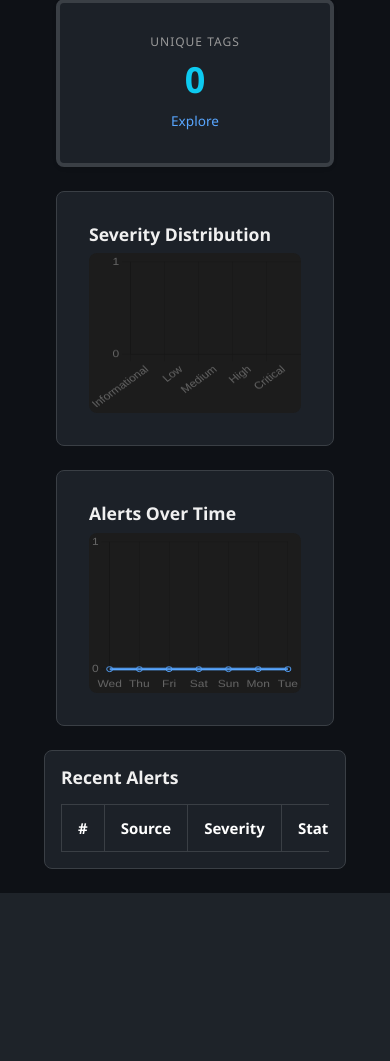
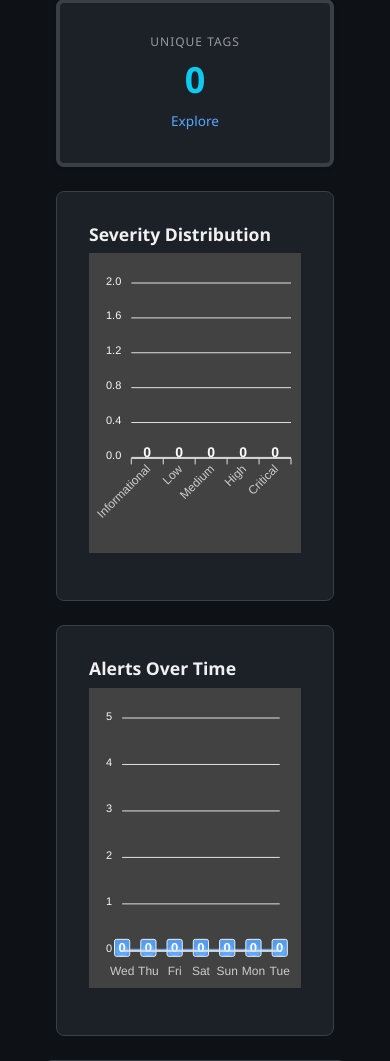
Before and after one commit to CodeBarbarian/sentinel_commander, a FastAPI app: page /web/v1/dashboard in a window 390 px wide. Shown: the part 634-1695 px from the top of the page. Before the commit the page ends 1527 px from the top, so only its background shows below. Run offline with FastAPI, Linux system fonts and the light colour scheme; the visitor is signed in with stand-in values (Sample User, id 1); data comes from the database, SQL or seed files in the repository; data that the repository does not hold is empty; some libraries are stand-ins or nearby versions.

Commit message:
Additions to Quality of life
Added some new styles
Added a clock (UTC) in navbar
Fixed some colors in Cases
Updated the charts used in dashboard.

```diff
--- a/app/static/css/styles.css
+++ b/app/static/css/styles.css
@@ -127,6 +127,12 @@ a:hover {
 .severity-informational {
     background-color: #6c757d;
 }
+
+.stat-card.bg-info    { background-color: rgba(13, 202, 240, 0.08) !important; color: #0dcaf0 !important; }
+.stat-card.bg-danger  { background-color: rgba(220, 53, 69, 0.08) !important; color: #dc3545 !important; }
+.stat-card.bg-warning { background-color: rgba(253, 193, 7, 0.08) !important; color: #fdc107 !important; }
+.stat-card.bg-success { background-color: rgba(25, 135, 84, 0.08) !important; color: #198754 !important; }
+
 
 /* === CHART ZONE === */
 canvas {
--- a/app/templates/_design.html
+++ b/app/templates/_design.html
@@ -23,5 +23,21 @@
 </main>
 <!-- Optional: JS for Bootstrap -->
 <script src="https://cdn.jsdelivr.net/npm/bootstrap@5.3.3/dist/js/bootstrap.bundle.min.js"></script>
+<script>
+    function updateClock() {
+        const now = new Date();
+        const timeStr = now.toLocaleTimeString('en-GB', {
+            hour: '2-digit',
+            minute: '2-digit',
+            second: '2-digit',
+            hour12: false,
+            timeZone: 'UTC'
+        });
+        document.getElementById('currentTime').textContent = `🕒 UTC ${timeStr}`;
+    }
+
+    setInterval(updateClock, 1000);
+    updateClock();
+</script>
 </body>
 </html>
--- a/app/templates/_navbar.html
+++ b/app/templates/_navbar.html
@@ -76,6 +76,10 @@
                 <button class="btn btn-sm btn-outline-primary" type="submit">Search</button>
             </form>
 
+            <!-- Current Time Display -->
+            <div class="navbar-text text-light small me-3" id="currentTime">
+                🕒 --
+            </div>
 
             <!-- User Profile Dropdown -->
             {% if request.session.user %}
--- a/app/templates/dashboard/dashboard.html
+++ b/app/templates/dashboard/dashboard.html
@@ -30,7 +30,7 @@
       <div class="card h-100">
         <div class="card-body">
           <h5 class="card-title">Severity Distribution</h5>
-          <canvas id="severityChart" height="160"></canvas>
+          <div id="severityChart"></div>
         </div>
       </div>
     </div>
@@ -38,7 +38,7 @@
       <div class="card h-100">
         <div class="card-body">
           <h5 class="card-title">Alerts Over Time</h5>
-          <canvas id="timelineChart" height="160"></canvas>
+          <div id="timelineChart"></div>
         </div>
       </div>
     </div>
@@ -75,57 +75,83 @@
   </div>
 
 </div>
+<script src="https://cdn.jsdelivr.net/npm/apexcharts"></script>
+<script>
+  // Severity Chart (Bar)
+  const severityChart = new ApexCharts(document.querySelector("#severityChart"), {
+    chart: {
+      type: 'bar',
+      height: 300,
+      toolbar: { show: false }
+    },
+    series: [{
+      name: "Alerts",
+      data: {{ charts.severity_values | tojson }}
+    }],
+    xaxis: {
+      categories: {{ charts.severity_labels | tojson }},
+      labels: { style: { colors: '#ccc' } }
+    },
+    dataLabels: {
+      enabled: true,
+      style: {
+        fontSize: '14px',
+        colors: ['#fff']
+      }
+    },
+    plotOptions: {
+      bar: {
+        borderRadius: 4,
+        columnWidth: '50%'
+      }
+    },
+    colors: ['#6c757d', '#198754', '#fd7e14', '#dc3545', '#b91c1c'],
+    tooltip: {
+      theme: 'dark'
+    },
+    theme: { mode: 'dark' }
+  });
+  severityChart.render();
 
-<script src="https://cdn.jsdelivr.net/npm/chart.js"></script>
-<script>
-  new Chart(document.getElementById('severityChart'), {
-    type: 'bar',
-    data: {
-      labels: {{ charts.severity_labels | tojson }},
-      datasets: [{
-        data: {{ charts.severity_values | tojson }},
-        backgroundColor: ['#6c757d', '#198754', '#fd7e14', '#dc3545', '#b91c1c'],
-        borderRadius: 5
-      }]
+  // Timeline Chart (Line)
+  const timelineChart = new ApexCharts(document.querySelector("#timelineChart"), {
+    chart: {
+      type: 'line',
+      height: 300,
+      toolbar: { show: false }
     },
-options: {
-  maintainAspectRatio: false,
-  responsive: true,
-  plugins: {
-    legend: { display: false }
-  },
-  scales: {
-    y: {
-      beginAtZero: true,
-      ticks: { stepSize: 1 }
-    }
-  }
-}
+    series: [{
+      name: "Alerts",
+      data: {{ charts.timeline_values | tojson }}
+    }],
+    xaxis: {
+      categories: {{ charts.timeline_labels | tojson }},
+      labels: { style: { colors: '#ccc' } }
+    },
+    stroke: {
+      curve: 'smooth',
+      width: 3
+    },
+    markers: {
+      size: 5,
+      colors: ['#58a6ff'],
+      strokeColors: '#fff',
+      hover: { size: 7 }
+    },
+    dataLabels: {
+      enabled: true,
+      style: {
+        fontSize: '13px',
+        colors: ['#58a6ff']
+      }
+    },
+    colors: ['#58a6ff'],
+    tooltip: {
+      theme: 'dark'
+    },
+    theme: { mode: 'dark' }
   });
+  timelineChart.render();
+</script>
 
-  new Chart(document.getElementById('timelineChart'), {
-    type: 'line',
-    data: {
-      labels: {{ charts.timeline_labels | tojson }},
-      datasets: [{
-        data: {{ charts.timeline_values | tojson }},
-        borderColor: '#58a6ff',
-        tension: 0.2
-      }]
-    },
-options: {
-  maintainAspectRatio: false,
-  responsive: true,
-  plugins: {
-    legend: { display: false }
-  },
-  scales: {
-    y: {
-      beginAtZero: true,
-      ticks: { stepSize: 1 }
-    }
-  }
-}
-  });
-</script>
 {% endblock %}
```
Also changed, not shown: app/templates/cases/cases.html (+14 -31 lines). Lines whose indentation alone changed are shown as unchanged.
